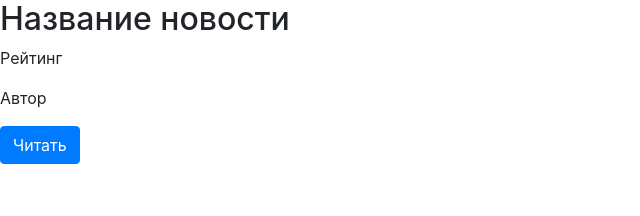
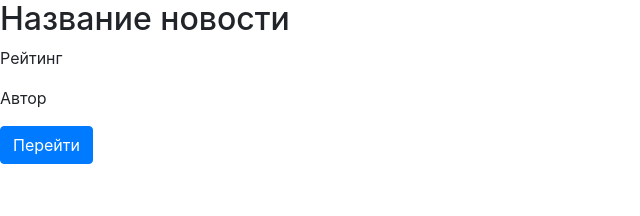
Before and after one commit to lchipl/HackerNews, a React (Create React App) app: page /news in a window 1280 px wide. Shown: the top 216 px of the page, without its empty margins (0-640 px from the left). Built offline with nearby package versions, Linux system fonts and the light colour scheme.

Commit message:
идея ворнинга, если url будет undefined

```diff
--- a/src/pages/News.jsx
+++ b/src/pages/News.jsx
@@ -1,6 +1,5 @@
 import React from 'react';
 import { useSelector } from 'react-redux';
-import {Link} from 'react-router-dom';
 
 export const NewsPage = ()=>{
     const post = useSelector((state)=>state.post);
@@ -11,12 +10,20 @@ export const NewsPage = ()=>{
             url,
             id
             }  =post;
+
+            //показать что-нибудь такое
+        //     const showWorning = () =>{
+        //         url = '/'
+        //         alert('жаль, но пост больше недоступен, нажмите на Перейти, чтобы вернуться к списку');
+
+        //     }
+        //    if(url == 'undefined')showWorning():null
     return(
         <article>
             <h2>Название новости</h2>
             <p>Рейтинг</p>
             <p>Автор</p>
-            <a href={`${url}`} className="btn btn-primary">Читать</a>
+            <a href={`${url}`} className="btn btn-primary">Перейти</a>
         </article>
     )
 }
```
